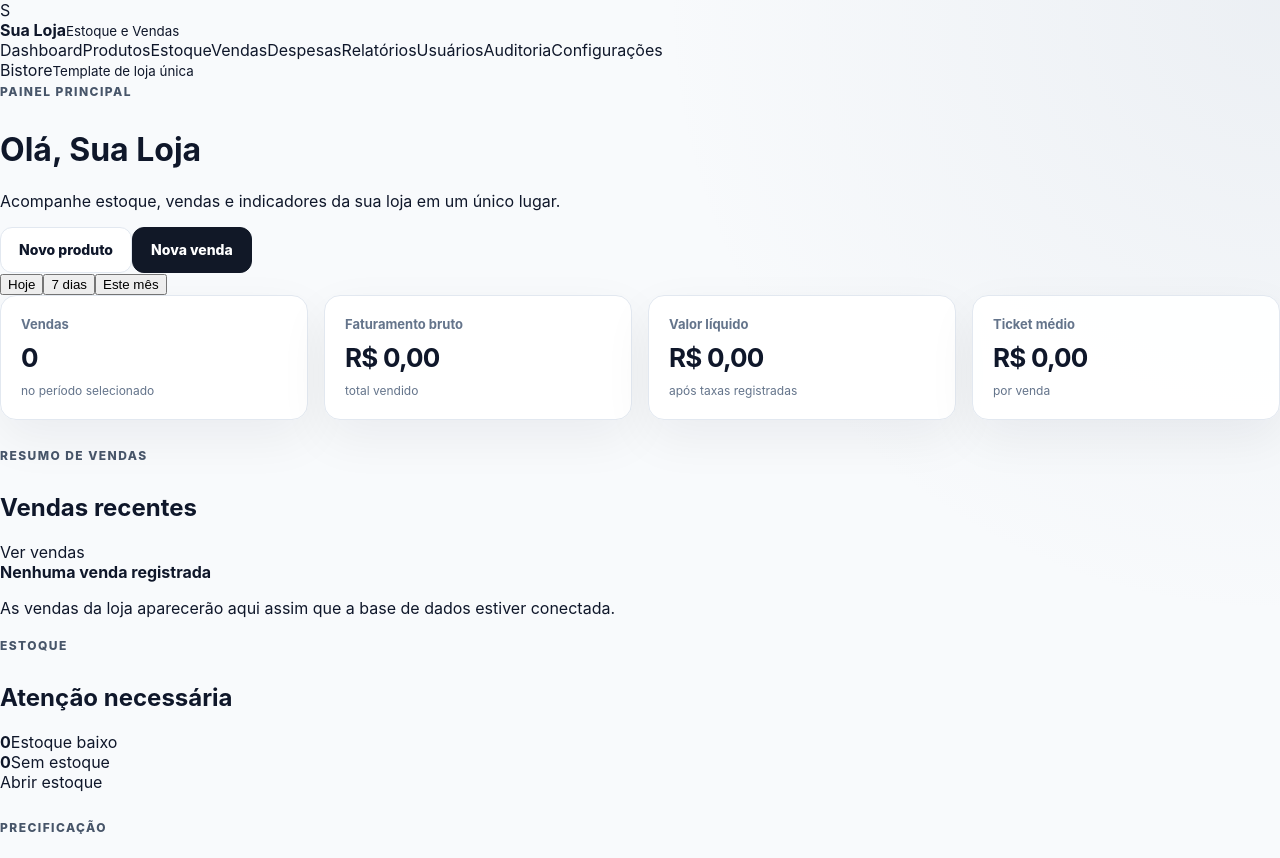
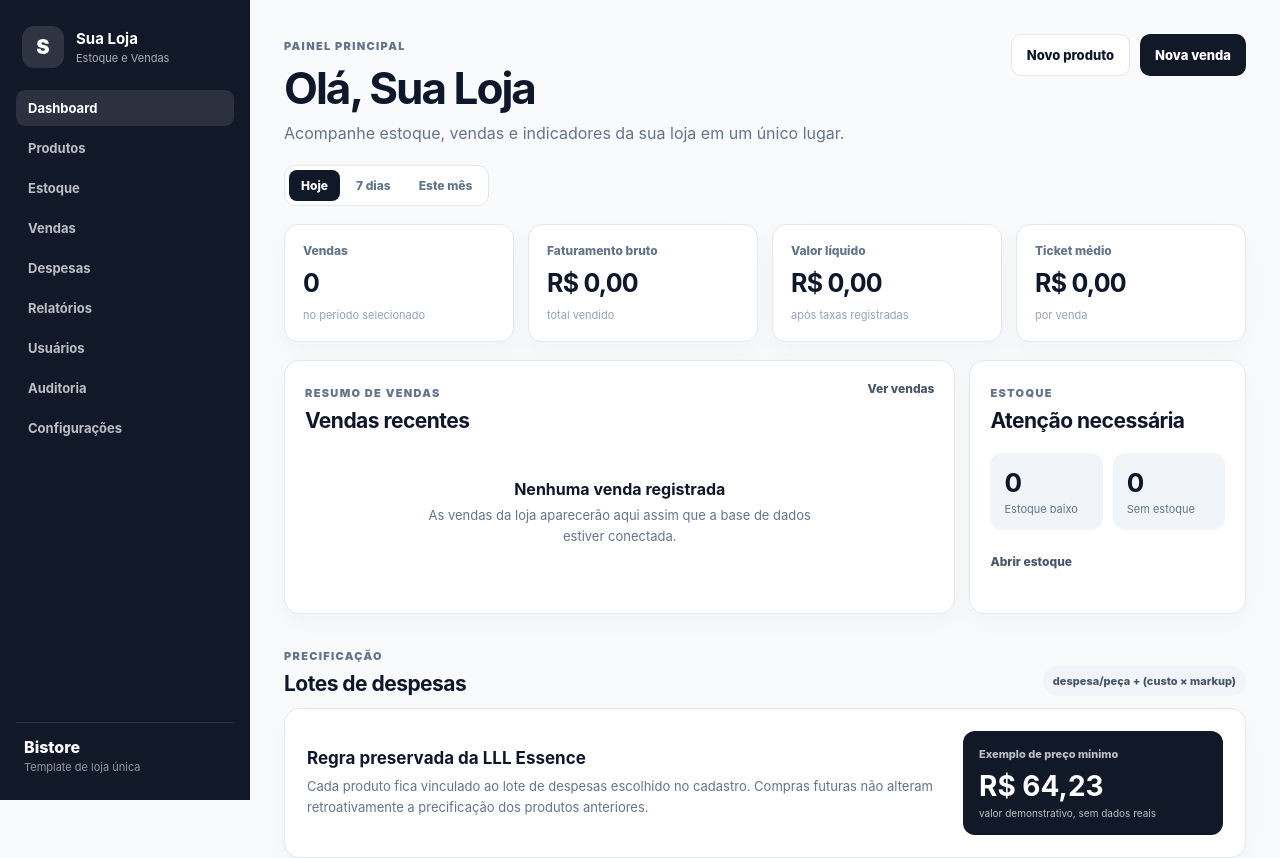
Before and after one commit to edsonjunioor32/bistore, a Next.js app: page / in a window 1280 px wide. Shown: the top 858 px of the page. Built offline with nearby package versions, Linux system fonts and the light colour scheme; no server answers.

Commit message:
ui: style single-store dashboard

```diff
--- a/app/globals.css
+++ b/app/globals.css
@@ -1,6 +1,6 @@
 :root {
-  --brand-primary: #0f172a;
-  --brand-secondary: #e2e8f0;
+  --brand-primary: #111827;
+  --brand-secondary: #f3f4f6;
   --background: #f8fafc;
   --foreground: #0f172a;
   --muted: #64748b;
@@ -13,203 +13,129 @@
 html { scroll-behavior: smooth; }
 html, body { margin: 0; padding: 0; }
 body {
-  background:
-    radial-gradient(circle at top right, rgba(148, 163, 184, 0.12), transparent 30%),
-    var(--background);
+  background: var(--background);
   color: var(--foreground);
   font-family: Inter, ui-sans-serif, system-ui, -apple-system, BlinkMacSystemFont, "Segoe UI", sans-serif;
 }
+a { color: inherit; text-decoration: none; }
+button { font: inherit; }
 
-a { color: inherit; text-decoration: none; }
-button, a { -webkit-tap-highlight-color: transparent; }
+.appShell { min-height: 100vh; display: grid; grid-template-columns: 250px minmax(0, 1fr); }
+.sidebar {
+  position: sticky;
+  top: 0;
+  height: 100vh;
+  padding: 22px 16px;
+  background: var(--brand-primary);
+  color: #fff;
+  display: flex;
+  flex-direction: column;
+}
+.storeBrand { display: flex; align-items: center; gap: 12px; padding: 4px 6px 22px; }
+.storeMark {
+  width: 42px;
+  height: 42px;
+  border-radius: 12px;
+  display: grid;
+  place-items: center;
+  background: rgba(255,255,255,.12);
+  font-weight: 900;
+  font-size: 20px;
+}
+.storeBrand strong, .storeBrand small { display: block; }
+.storeBrand strong { font-size: 15px; }
+.storeBrand small { margin-top: 3px; opacity: .65; font-size: 11px; }
+.navMenu { display: grid; gap: 4px; }
+.navItem { padding: 10px 12px; border-radius: 9px; color: rgba(255,255,255,.72); font-size: 13px; font-weight: 700; }
+.navItem:hover, .navItem.active { background: rgba(255,255,255,.11); color: #fff; }
+.sidebarFooter { margin-top: auto; padding: 14px 8px 4px; border-top: 1px solid rgba(255,255,255,.12); }
+.sidebarFooter span, .sidebarFooter small { display: block; }
+.sidebarFooter span { font-weight: 800; }
+.sidebarFooter small { margin-top: 3px; opacity: .55; font-size: 11px; }
 
-.shell { min-height: 100vh; }
-.topbar {
-  display: flex;
-  align-items: center;
-  justify-content: space-between;
-  padding: 18px 28px;
-  background: var(--brand-primary);
-  color: white;
-}
-.brand { font-size: 20px; font-weight: 800; letter-spacing: -0.03em; }
-.badge { font-size: 12px; opacity: .8; }
-.main { max-width: 1180px; margin: 0 auto; padding: 48px 24px 64px; }
-
-.eyebrow {
-  display: inline-block;
-  margin-bottom: 10px;
-  color: #475569;
-  font-size: 12px;
-  font-weight: 800;
-  letter-spacing: .12em;
-  text-transform: uppercase;
-}
-
-.landingHero,
-.dashboardHero,
-.pricingShowcase {
-  display: grid;
-  grid-template-columns: minmax(0, 1.4fr) minmax(280px, .6fr);
-  gap: 36px;
-  align-items: center;
-}
-
-.landingHero { padding: 34px 0 54px; }
-.heroCopy h1,
-.dashboardHero h1 {
-  margin: 0;
-  max-width: 830px;
-  font-size: clamp(38px, 7vw, 68px);
-  line-height: 1.02;
-  letter-spacing: -.055em;
-}
-.heroCopy p,
-.dashboardHero p,
-.pricingShowcase p {
-  max-width: 760px;
-  color: var(--muted);
-  font-size: 17px;
-  line-height: 1.7;
-}
-.heroActions { display: flex; gap: 12px; flex-wrap: wrap; margin-top: 26px; }
-.primaryButton,
-.secondaryButton {
+.contentArea { min-width: 0; }
+.dashboardPage { max-width: 1440px; margin: 0 auto; padding: 34px 34px 60px; }
+.pageHeader { display: flex; align-items: flex-start; justify-content: space-between; gap: 28px; margin-bottom: 22px; }
+.pageHeader h1 { margin: 0; font-size: clamp(30px, 4vw, 44px); letter-spacing: -.045em; }
+.pageHeader p { margin: 8px 0 0; color: var(--muted); }
+.eyebrow { display: inline-block; margin-bottom: 8px; color: var(--muted); font-size: 11px; font-weight: 900; letter-spacing: .12em; text-transform: uppercase; }
+.headerActions { display: flex; gap: 10px; flex-wrap: wrap; }
+.primaryButton, .secondaryButton {
+  min-height: 42px;
   display: inline-flex;
   align-items: center;
   justify-content: center;
-  min-height: 46px;
-  padding: 0 18px;
-  border-radius: 12px;
+  padding: 0 15px;
+  border-radius: 10px;
+  font-size: 13px;
   font-weight: 800;
-  font-size: 14px;
-  cursor: pointer;
 }
-.primaryButton {
-  border: 1px solid var(--brand-primary);
-  background: var(--brand-primary);
-  color: white;
-}
-.secondaryButton {
-  border: 1px solid var(--border);
-  background: white;
-  color: var(--foreground);
+.primaryButton { background: var(--brand-primary); color: #fff; }
+.secondaryButton { background: #fff; border: 1px solid var(--border); }
+
+.periodBar { display: inline-flex; gap: 4px; margin-bottom: 18px; padding: 4px; border: 1px solid var(--border); background: #fff; border-radius: 11px; }
+.periodButton { border: 0; background: transparent; color: var(--muted); padding: 8px 12px; border-radius: 8px; cursor: pointer; font-size: 12px; font-weight: 800; }
+.periodButton.active { background: var(--brand-primary); color: #fff; }
+
+.kpiGrid { display: grid; grid-template-columns: repeat(4, minmax(0, 1fr)); gap: 14px; margin-bottom: 18px; }
+.kpiCard, .panelCard, .pricingCard, .moduleCard, .implementationNotice { background: #fff; border: 1px solid var(--border); box-shadow: 0 10px 28px rgba(15,23,42,.035); }
+.kpiCard { padding: 18px; border-radius: 14px; }
+.kpiCard span { display: block; color: var(--muted); font-size: 12px; font-weight: 800; }
+.kpiCard strong { display: block; margin: 10px 0 5px; font-size: 25px; letter-spacing: -.03em; }
+.kpiCard small { color: #94a3b8; font-size: 11px; }
+
+.dashboardGrid { display: grid; grid-template-columns: minmax(0, 1.7fr) minmax(260px, .7fr); gap: 14px; }
+.panelCard { border-radius: 15px; padding: 20px; }
+.panelHeader { display: flex; justify-content: space-between; gap: 18px; align-items: flex-start; }
+.panelHeader h2, .panelCard h2, .sectionTitle h2 { margin: 0; font-size: 21px; letter-spacing: -.025em; }
+.panelHeader a, .textLink { color: #475569; font-size: 12px; font-weight: 800; }
+.emptyState { min-height: 160px; display: grid; place-content: center; text-align: center; color: var(--muted); }
+.emptyState strong { color: var(--foreground); }
+.emptyState p { margin: 6px auto 0; max-width: 420px; font-size: 13px; line-height: 1.6; }
+.stockSummary { display: grid; grid-template-columns: 1fr 1fr; gap: 10px; margin: 20px 0; }
+.stockSummary div { padding: 14px; background: var(--soft); border-radius: 12px; }
+.stockSummary strong, .stockSummary span { display: block; }
+.stockSummary strong { font-size: 26px; }
+.stockSummary span { margin-top: 4px; color: var(--muted); font-size: 11px; }
+
+.sectionBlock { margin-top: 30px; scroll-margin-top: 20px; }
+.sectionTitle { display: flex; align-items: end; justify-content: space-between; gap: 20px; margin-bottom: 12px; }
+.formulaBadge { padding: 8px 10px; border-radius: 999px; background: var(--soft); color: #475569; font-size: 11px; font-weight: 800; }
+.pricingCard { display: grid; grid-template-columns: minmax(0, 1fr) 260px; gap: 24px; align-items: center; padding: 22px; border-radius: 15px; }
+.pricingCard h3 { margin: 0 0 8px; font-size: 17px; }
+.pricingCard p { margin: 0; max-width: 760px; color: var(--muted); font-size: 13px; line-height: 1.6; }
+.priceExample { padding: 16px; background: var(--brand-primary); color: #fff; border-radius: 12px; }
+.priceExample span, .priceExample small { display: block; opacity: .72; }
+.priceExample span { font-size: 11px; font-weight: 800; }
+.priceExample strong { display: block; margin: 8px 0 4px; font-size: 28px; }
+.priceExample small { font-size: 10px; }
+
+.moduleGrid { display: grid; grid-template-columns: repeat(4, minmax(0, 1fr)); gap: 12px; }
+.moduleCard { display: flex; gap: 12px; padding: 16px; border-radius: 14px; scroll-margin-top: 20px; }
+.moduleNumber { flex: 0 0 auto; color: #94a3b8; font-size: 11px; font-weight: 900; }
+.moduleCard h3 { margin: 0 0 6px; font-size: 15px; }
+.moduleCard p { margin: 0; color: var(--muted); font-size: 12px; line-height: 1.5; }
+
+.implementationNotice { margin-top: 28px; padding: 18px 20px; border-radius: 14px; border-left: 4px solid var(--brand-primary); }
+.implementationNotice strong { display: block; margin-bottom: 5px; }
+.implementationNotice p { margin: 0; color: var(--muted); font-size: 12px; line-height: 1.6; }
+
+@media (max-width: 1100px) {
+  .appShell { grid-template-columns: 210px minmax(0, 1fr); }
+  .kpiGrid, .moduleGrid { grid-template-columns: repeat(2, minmax(0, 1fr)); }
 }
 
-.heroPanel,
-.priceBox,
-.kpiCard,
-.featureCard,
-.moduleCard,
-.noticeCard {
-  background: rgba(255,255,255,.96);
-  border: 1px solid var(--border);
-  box-shadow: 0 18px 50px rgba(15, 23, 42, .06);
+@media (max-width: 760px) {
+  .appShell { display: block; }
+  .sidebar { position: static; height: auto; padding: 14px; }
+  .storeBrand { padding-bottom: 12px; }
+  .navMenu { display: flex; overflow-x: auto; padding-bottom: 3px; }
+  .navItem { white-space: nowrap; }
+  .sidebarFooter { display: none; }
+  .dashboardPage { padding: 24px 16px 40px; }
+  .pageHeader { flex-direction: column; }
+  .headerActions { width: 100%; }
+  .headerActions a { flex: 1; }
+  .kpiGrid, .dashboardGrid, .moduleGrid, .pricingCard { grid-template-columns: 1fr; }
+  .sectionTitle { align-items: flex-start; flex-direction: column; }
 }
-.heroPanel {
-  padding: 24px;
-  border-radius: 22px;
-}
-.heroPanel > strong { display: block; font-size: 28px; margin: 6px 0 22px; }
-.panelLabel { color: var(--muted); font-size: 12px; font-weight: 700; text-transform: uppercase; }
-.panelRow {
-  display: flex;
-  justify-content: space-between;
-  gap: 18px;
-  padding: 13px 0;
-  border-top: 1px solid var(--border);
-  color: var(--muted);
-  font-size: 14px;
-}
-.panelRow b { color: var(--foreground); }
-
-.featureGrid,
-.kpiGrid,
-.moduleGrid {
-  display: grid;
-  gap: 16px;
-}
-.featureGrid { grid-template-columns: repeat(3, minmax(0, 1fr)); margin-bottom: 56px; }
-.featureCard { padding: 24px; border-radius: 18px; }
-.featureCard h2 { margin: 16px 0 8px; font-size: 20px; }
-.featureCard p { margin: 0; color: var(--muted); line-height: 1.6; }
-.featureNumber { color: #94a3b8; font-size: 12px; font-weight: 800; letter-spacing: .12em; }
-
-.pricingShowcase {
-  padding: 30px;
-  background: #0f172a;
-  color: white;
-  border-radius: 24px;
-}
-.pricingShowcase .eyebrow,
-.pricingShowcase p { color: #cbd5e1; }
-.pricingShowcase h2 { margin: 0; font-size: 32px; letter-spacing: -.03em; }
-.priceBox { padding: 22px; border-radius: 18px; color: var(--foreground); }
-.priceBox span, .priceBox small { display: block; color: var(--muted); }
-.priceBox strong { display: block; margin: 8px 0; font-size: 34px; letter-spacing: -.04em; }
-
-.siteFooter {
-  display: flex;
-  justify-content: space-between;
-  gap: 20px;
-  padding: 30px 0 4px;
-  color: var(--muted);
-  font-size: 13px;
-}
-.siteFooter strong { color: var(--foreground); }
-
-.dashboard { padding-top: 34px; }
-.dashboardHero { grid-template-columns: minmax(0, 1fr) auto; margin-bottom: 28px; }
-.dashboardHero h1 { font-size: clamp(34px, 5vw, 52px); }
-.kpiGrid { grid-template-columns: repeat(4, minmax(0, 1fr)); margin-bottom: 24px; }
-.kpiCard { padding: 20px; border-radius: 16px; }
-.kpiCard span, .kpiCard small { color: var(--muted); }
-.kpiCard span { display: block; font-size: 13px; font-weight: 700; }
-.kpiCard strong { display: block; margin: 10px 0 6px; font-size: 26px; letter-spacing: -.03em; }
-.kpiCard small { font-size: 12px; }
-
-.sectionBlock { margin-top: 24px; }
-.sectionHeading { display: flex; align-items: end; justify-content: space-between; gap: 20px; margin-bottom: 14px; }
-.sectionHeading h2, .noticeCard h2 { margin: 0; font-size: 26px; letter-spacing: -.03em; }
-.tenantTag { padding: 8px 10px; background: var(--soft); border-radius: 999px; color: #475569; font-size: 12px; font-weight: 700; }
-.moduleGrid { grid-template-columns: repeat(3, minmax(0, 1fr)); }
-.moduleCard { display: flex; gap: 14px; padding: 18px; border-radius: 16px; }
-.moduleIcon {
-  flex: 0 0 38px;
-  width: 38px;
-  height: 38px;
-  display: grid;
-  place-items: center;
-  border-radius: 10px;
-  background: var(--brand-primary);
-  color: white;
-  font-weight: 800;
-}
-.moduleCard h3 { margin: 1px 0 6px; font-size: 16px; }
-.moduleCard p { margin: 0; color: var(--muted); font-size: 13px; line-height: 1.5; }
-.noticeCard { padding: 22px; border-radius: 18px; }
-.noticeCard p { margin-bottom: 0; color: var(--muted); line-height: 1.6; }
-
-@media (max-width: 900px) {
-  .landingHero,
-  .pricingShowcase { grid-template-columns: 1fr; }
-  .featureGrid,
-  .moduleGrid { grid-template-columns: 1fr 1fr; }
-  .kpiGrid { grid-template-columns: 1fr 1fr; }
-}
-
-@media (max-width: 640px) {
-  .topbar { padding: 15px 18px; }
-  .badge { display: none; }
-  .main { padding: 30px 18px 44px; }
-  .landingHero { padding-top: 18px; }
-  .heroCopy h1,
-  .dashboardHero h1 { font-size: 38px; }
-  .featureGrid,
-  .moduleGrid,
-  .kpiGrid { grid-template-columns: 1fr; }
-  .dashboardHero { grid-template-columns: 1fr; }
-  .dashboardHero .primaryButton { width: 100%; }
-  .sectionHeading { align-items: start; flex-direction: column; }
-  .siteFooter { flex-direction: column; }
-}
```
